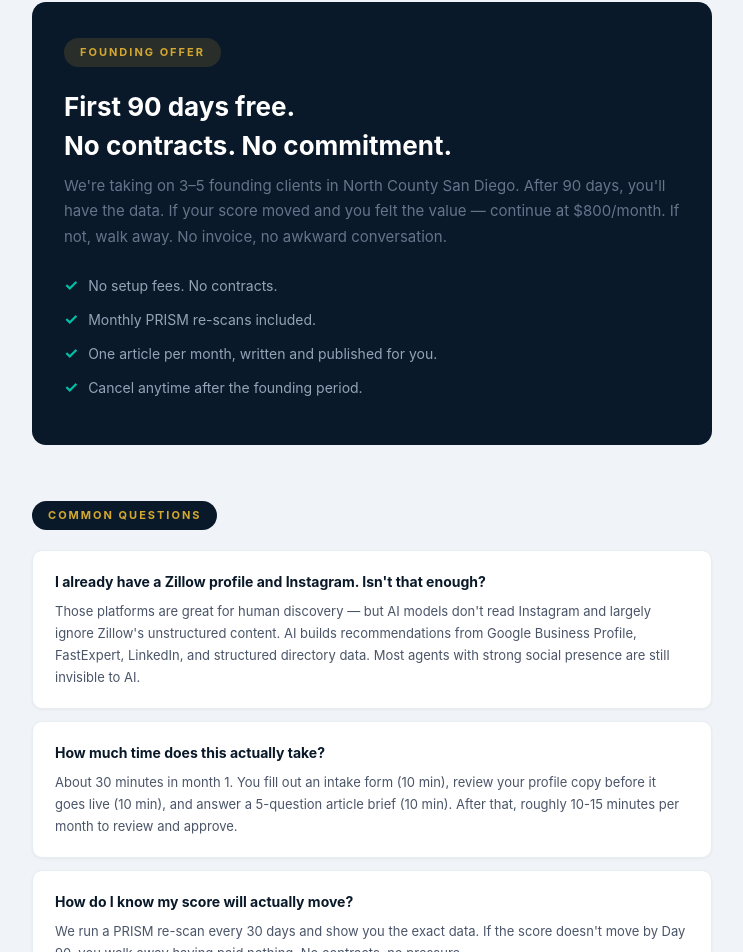
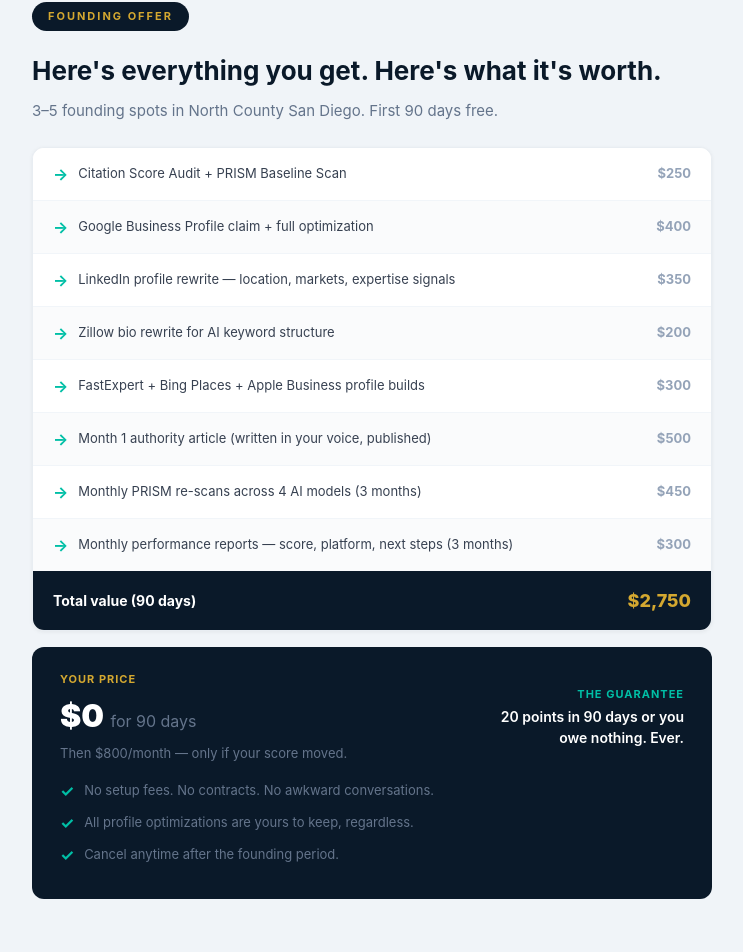
Before and after one commit to radleyraven/cited-dashboard, a Next.js app: page /how-it-works in a window 1280 px wide. Shown: the part 2529-3481 px from the top of the page, without its empty margins (268-1011 px from the left). Built offline with nearby package versions, Linux system fonts and the light colour scheme.

Commit message:
Email seq v2 doc, how-it-works: real FAQs + value stack + guarantee + first-person CTA, score page first-person CTA

```diff
--- a/src/app/how-it-works/page.tsx
+++ b/src/app/how-it-works/page.tsx
@@ -1,25 +1,36 @@
 export default function HowItWorksPage() {
   const faqs = [
     {
-      q: 'I already have a Zillow profile and Instagram. Isn\'t that enough?',
-      a: 'Those platforms are great for human discovery — but AI models don\'t read Instagram and largely ignore Zillow\'s unstructured content. AI builds recommendations from Google Business Profile, FastExpert, LinkedIn, and structured directory data. Most agents with strong social presence are still invisible to AI.',
+      q: 'I don\'t actually believe AI recommends specific agents. Does this really happen?',
+      a: 'Yes — and you can test it right now. Open ChatGPT or Perplexity and type "who are the best luxury real estate agents in [your market]?" You\'ll get a specific list of names. The agents on that list didn\'t get there by accident — they have the right platform signals in place. The agents not on the list (likely including you) are invisible to that buyer before they ever pick up the phone.',
     },
     {
-      q: 'How much time does this actually take?',
-      a: 'About 30 minutes in month 1. You fill out an intake form (10 min), review your profile copy before it goes live (10 min), and answer a 5-question article brief (10 min). After that, roughly 10-15 minutes per month to review and approve.',
+      q: 'I already have a Google Business Profile. Doesn\'t that cover it?',
+      a: 'Claiming a GBP is step one. Optimizing it for AI citation is different — it requires a specific structure in your description, consistent NAP data across all platforms, active posts, and keyword-specific reviews. Most claimed GBPs score in the low range because claiming ≠ optimizing. We handle the optimization.',
     },
     {
-      q: 'How do I know my score will actually move?',
-      a: 'We run a PRISM re-scan every 30 days and show you the exact data. If the score doesn\'t move by Day 90, you walk away having paid nothing. No contracts, no pressure.',
+      q: 'Why hasn\'t my current marketing company done this?',
+      a: 'Because it didn\'t exist 18 months ago. Traditional marketing companies optimize for Google rankings and social engagement. AI citation is a different system with different signals — most marketing companies are still catching up. This is where SEO was in 2005: the people who moved first owned the next decade. Cited is built specifically for this shift.',
     },
     {
-      q: 'What\'s the difference between this and SEO?',
-      a: 'SEO optimizes for Google search rankings. Cited optimizes for AI recommendations — ChatGPT, Claude, Perplexity, Gemini. These are different systems with different signals. An agent can rank #1 on Google and be completely invisible to AI. We fix the AI side.',
+      q: 'What happens at Day 91 if I\'m not thrilled?',
+      a: 'Nothing. You walk away, you keep everything we\'ve built (all profile optimizations, all content, all platform setups — it\'s yours). There\'s no invoice, no awkward call. If your score didn\'t move by at least 20 points, you don\'t owe us anything. If it did move and you want to continue, it\'s $800/month — and you\'ll have the data to decide if it\'s worth it.',
     },
     {
-      q: 'Do you publish content under my name without my approval?',
-      a: 'Never. Every piece of content — bios, articles, platform copy — goes to you for review before it goes anywhere. You approve, we publish. If you want changes, we make them. Your name, your voice, your approval.',
+      q: 'Who else in North County San Diego is doing this?',
+      a: 'Fewer than 5% of agents in any North County market are actively optimizing for AI visibility right now. We\'re currently working with a small founding cohort — we don\'t publish their names publicly while they\'re building their competitive advantage. That\'s the point of moving first.',
     },
+  ];
+
+  const valueStack = [
+    { item: 'Citation Score Audit + PRISM Baseline Scan', value: 250 },
+    { item: 'Google Business Profile claim + full optimization', value: 400 },
+    { item: 'LinkedIn profile rewrite — location, markets, expertise signals', value: 350 },
+    { item: 'Zillow bio rewrite for AI keyword structure', value: 200 },
+    { item: 'FastExpert + Bing Places + Apple Business profile builds', value: 300 },
+    { item: 'Month 1 authority article (written in your voice, published)', value: 500 },
+    { item: 'Monthly PRISM re-scans across 4 AI models (3 months)', value: 450 },
+    { item: 'Monthly performance reports — score, platform, next steps (3 months)', value: 300 },
   ];
 
   const weeks = [
@@ -173,28 +184,67 @@ export default function HowItWorksPage() {
           </div>
         </div>
 
-        {/* ── SECTION 6: Pricing ── */}
-        <div style={{ marginBottom: '56px', background: '#0A1929', borderRadius: '14px', padding: '36px 32px' }}>
-          <div style={{ display: 'inline-block', background: 'rgba(212,168,48,0.15)', color: '#D4A830', fontSize: '11px', fontWeight: 700, letterSpacing: '2px', textTransform: 'uppercase', padding: '6px 16px', borderRadius: '20px', marginBottom: '20px' }}>
+        {/* ── SECTION 6: Pricing + Value Stack ── */}
+        <div style={{ marginBottom: '56px' }}>
+          <div style={{ display: 'inline-block', background: '#0A1929', color: '#D4A830', fontSize: '11px', fontWeight: 700, letterSpacing: '2px', textTransform: 'uppercase', padding: '6px 16px', borderRadius: '20px', marginBottom: '20px' }}>
             Founding Offer
           </div>
-          <h2 style={{ fontSize: '26px', fontWeight: 700, color: '#fff', margin: '0 0 8px' }}>
-            First 90 days free.<br />No contracts. No commitment.
+          <h2 style={{ fontSize: '26px', fontWeight: 700, color: '#0A1929', margin: '0 0 8px' }}>
+            Here&apos;s everything you get. Here&apos;s what it&apos;s worth.
           </h2>
           <p style={{ fontSize: '15px', color: '#64748b', margin: '0 0 24px', lineHeight: 1.7 }}>
-            We&apos;re taking on 3–5 founding clients in North County San Diego. After 90 days, you&apos;ll have the data. If your score moved and you felt the value — continue at $800/month. If not, walk away. No invoice, no awkward conversation.
+            3–5 founding spots in North County San Diego. First 90 days free.
           </p>
-          {[
-            'No setup fees. No contracts.',
-            'Monthly PRISM re-scans included.',
-            'One article per month, written and published for you.',
-            'Cancel anytime after the founding period.',
-          ].map((item, i) => (
-            <div key={i} style={{ display: 'flex', gap: '10px', marginBottom: '10px', alignItems: 'center' }}>
-              <span style={{ color: '#00BFA6', fontWeight: 700 }}>✓</span>
-              <span style={{ fontSize: '14px', color: '#94a3b8' }}>{item}</span>
+
+          {/* Value stack */}
+          <div style={{ background: '#fff', borderRadius: '12px', border: '1px solid #e8edf2', overflow: 'hidden', marginBottom: '16px', boxShadow: '0 1px 4px rgba(0,0,0,0.06)' }}>
+            {valueStack.map((row, i) => (
+              <div key={i} style={{
+                display: 'flex', justifyContent: 'space-between', alignItems: 'center',
+                padding: '14px 20px',
+                borderBottom: i < valueStack.length - 1 ? '1px solid #f1f5f9' : 'none',
+                background: i % 2 === 0 ? '#fff' : '#fafbfc'
+              }}>
+                <div style={{ display: 'flex', gap: '10px', alignItems: 'center' }}>
+                  <span style={{ color: '#00BFA6', fontWeight: 700, flexShrink: 0 }}>→</span>
+                  <span style={{ fontSize: '13px', color: '#374151' }}>{row.item}</span>
+                </div>
+                <span style={{ fontSize: '13px', fontWeight: 700, color: '#94a3b8', flexShrink: 0, marginLeft: '16px' }}>${row.value.toLocaleString()}</span>
+              </div>
+            ))}
+            {/* Total */}
+            <div style={{ display: 'flex', justifyContent: 'space-between', alignItems: 'center', padding: '16px 20px', background: '#0A1929' }}>
+              <span style={{ fontSize: '14px', fontWeight: 700, color: '#fff' }}>Total value (90 days)</span>
+              <span style={{ fontSize: '18px', fontWeight: 800, color: '#D4A830' }}>
+                ${valueStack.reduce((a, r) => a + r.value, 0).toLocaleString()}
+              </span>
             </div>
-          ))}
+          </div>
+
+          {/* Price + guarantee */}
+          <div style={{ background: '#0A1929', borderRadius: '12px', padding: '24px 28px' }}>
+            <div style={{ display: 'flex', justifyContent: 'space-between', alignItems: 'center', marginBottom: '16px' }}>
+              <div>
+                <div style={{ fontSize: '11px', color: '#D4A830', fontWeight: 700, letterSpacing: '1px', textTransform: 'uppercase', marginBottom: '4px' }}>Your Price</div>
+                <div style={{ fontSize: '32px', fontWeight: 900, color: '#fff' }}>$0 <span style={{ fontSize: '16px', color: '#64748b', fontWeight: 400 }}>for 90 days</span></div>
+                <div style={{ fontSize: '13px', color: '#64748b', marginTop: '4px' }}>Then $800/month — only if your score moved.</div>
+              </div>
+              <div style={{ textAlign: 'right' }}>
+                <div style={{ fontSize: '11px', color: '#00BFA6', fontWeight: 700, letterSpacing: '1px', textTransform: 'uppercase', marginBottom: '4px' }}>The Guarantee</div>
+                <div style={{ fontSize: '14px', color: '#fff', fontWeight: 600, maxWidth: '200px', lineHeight: 1.5 }}>20 points in 90 days or you owe nothing. Ever.</div>
+              </div>
+            </div>
+            {[
+              'No setup fees. No contracts. No awkward conversations.',
+              'All profile optimizations are yours to keep, regardless.',
+              'Cancel anytime after the founding period.',
+            ].map((item, i) => (
+              <div key={i} style={{ display: 'flex', gap: '10px', marginBottom: '8px', alignItems: 'center' }}>
+                <span style={{ color: '#00BFA6', fontWeight: 700 }}>✓</span>
+                <span style={{ fontSize: '13px', color: '#64748b' }}>{item}</span>
+              </div>
+            ))}
+          </div>
         </div>
 
         {/* ── SECTION 7: FAQ ── */}
@@ -221,7 +271,7 @@ export default function HowItWorksPage() {
           </p>
 
           <a href="https://citedagent.com/intake" style={{ display: 'block', background: '#00BFA6', color: '#fff', fontWeight: 700, fontSize: '16px', padding: '16px 36px', borderRadius: '8px', textDecoration: 'none', letterSpacing: '0.3px', marginBottom: '12px' }}>
-            Claim Your Founding Spot →
+            Claim My Founding Spot →
           </a>
 
           <p style={{ fontSize: '13px', color: '#94a3b8', margin: 0 }}>
--- a/src/app/score/[slug]/page.tsx
+++ b/src/app/score/[slug]/page.tsx
@@ -256,7 +256,7 @@ export default async function ScorePage({ params }: { params: Promise<{ slug: st
 
           {/* Primary */}
           <a href="https://citedagent.com/intake" style={{ display: 'block', background: '#00BFA6', color: '#fff', fontWeight: 700, fontSize: '15px', padding: '15px 36px', borderRadius: '8px', textDecoration: 'none', letterSpacing: '0.3px', marginBottom: '10px' }}>
-            Claim Your Founding Spot →
+            Claim My Founding Spot →
           </a>
 
           {/* Secondary */}
```
